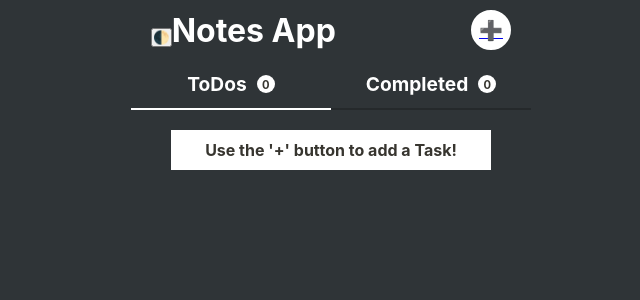
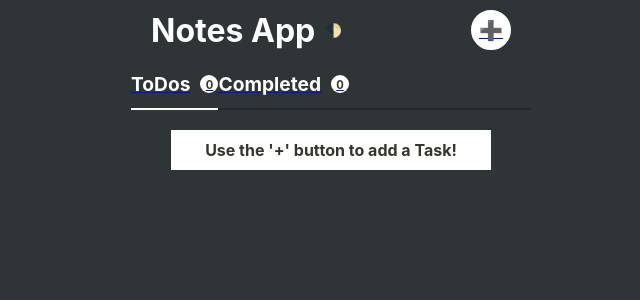
Before and after one commit to doulovera/todo-app_react, a React (Create React App) app: page / in a window 1280 px wide. Shown: the top 300 px of the page, without its empty margins (309-949 px from the left). Built offline with nearby package versions, Linux system fonts and the light colour scheme.

Commit message:
Improve location in Header

```diff
--- a/src/components/Header/Header.style.js
+++ b/src/components/Header/Header.style.js
@@ -7,6 +7,8 @@ export const HeaderTop = styled.div`
   padding: 0 20px;
 
   & h1 {
+    display: flex;
+    align-items: center;
     flex: 1;
     font-size: 2rem;
   }
@@ -14,6 +16,12 @@ export const HeaderTop = styled.div`
   & h1 a {
     color: var(--font);
     text-decoration: none;
+  }
+
+  & h1 button {
+    margin-left: 10px;
+    background: none;
+    border: 0;
   }
 `
 
@@ -23,14 +31,16 @@ export const Nav = styled.nav`
   border-bottom: 2px solid var(--secondary);
 `
 
-export const Tab = styled.div`
+export const Tab = styled.a`
   display: flex;
   align-items: center;
   justify-content: center;
   gap: 10px;
   height: 100%;
   width: 100%;
+  color: var(--font);
   text-align: center;
+  text-decoration: none;
   font-size: 1.2rem;
   font-weight: bold;
   cursor: pointer;
--- a/src/components/Header/index.js
+++ b/src/components/Header/index.js
@@ -1,28 +1,34 @@
 import React from 'react'
-import { Link, useRoute } from 'wouter'
+import { Link, useLocation, useRoute } from 'wouter'
 import { HeaderTop, Nav, Tab } from './Header.style.js'
 
 export default function TodoHeader ({ children, toggleDarkMode, status, notCompletedTasks, completedTasks }) {
-  const [match] = useRoute('/')
+  const [location] = useLocation()
+  const isInHome = location === '/'
+  const isInCompleted = location === '/completed'
 
   return (
     <header style={{ marginBottom: '20px' }}>
       <HeaderTop>
         <h1>
-          <button onClick={toggleDarkMode}>🌓</button>
           <Link href="/">
             <a>
               Notes App
             </a>
           </Link>
+          <button onClick={toggleDarkMode}>🌓</button>
         </h1>
         { children }
       </HeaderTop>
       {
-        match
+        (isInHome || isInCompleted)
           ? (<Nav>
-          <Tab className={'active'}>ToDos {status === 'resolved' && <span>{notCompletedTasks}</span>}</Tab>
-          <Tab className={''}>Completed {status === 'resolved' && <span>{completedTasks}</span>}</Tab>
+          <Link href="/">
+            <Tab className={isInHome ? 'active' : ''}>ToDos {status === 'resolved' && <span>{notCompletedTasks}</span>}</Tab>
+          </Link>
+          <Link href="/completed">
+            <Tab className={isInCompleted ? 'active' : ''}>Completed {status === 'resolved' && <span>{completedTasks}</span>}</Tab>
+          </Link>
         </Nav>)
           : ''
       }
```
